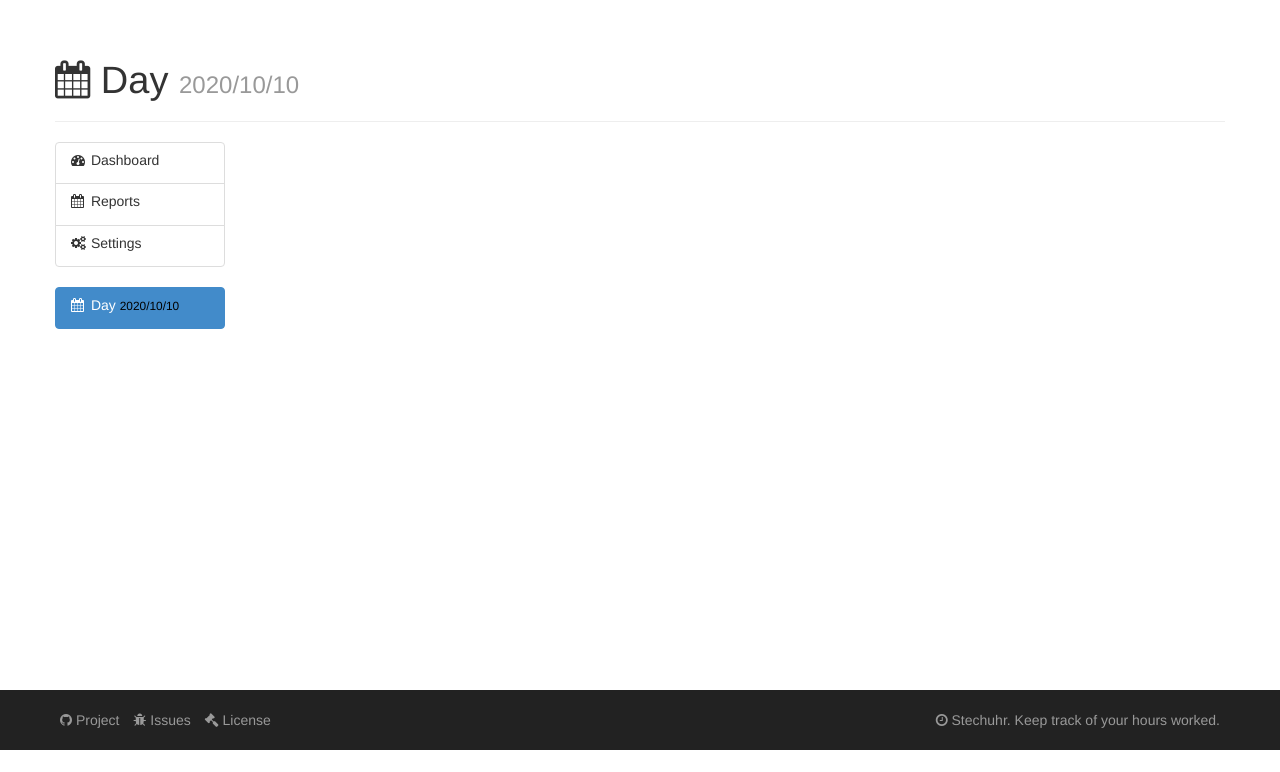
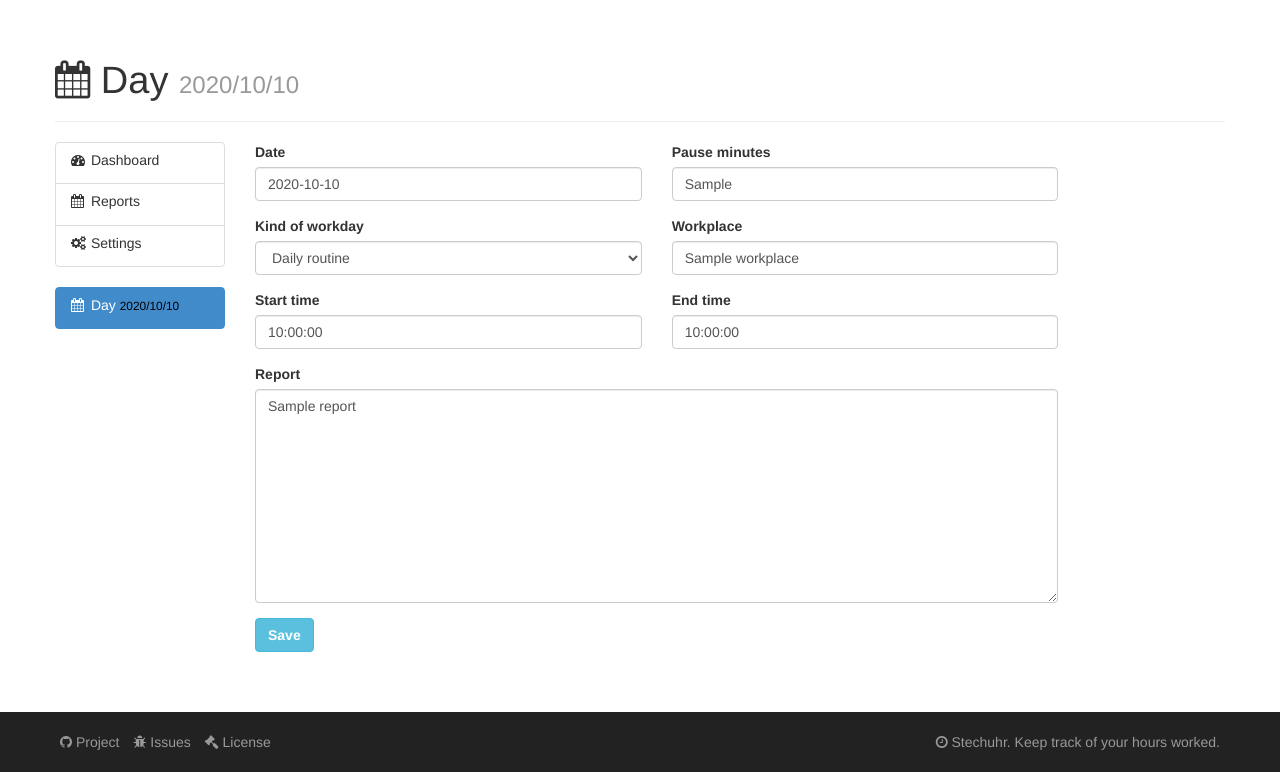
Before and after one commit to drscream/stech-uhr, a Django app: template stechuhr/templates/reports/day.html in a window 1280 px wide. Shown: the part 50-822 px from the top of the page. Before the commit the page ends 800 px from the top, so only its background shows below. Run offline with Django 3.2, Linux system fonts and the light colour scheme; the template is opened without the code that fills it: most values are stand-ins (such as "Sample title", 1, 10 or a date in 2020).

Commit message:
adapted templates to ... :P

```diff
--- a/stechuhr/templates/reports.html
+++ b/stechuhr/templates/reports.html
@@ -26,7 +26,7 @@
 					<i class="icon-fixed-width icon-dashboard"></i> Dashboard
 				</h5>
 			</a>
-			<a href="#" class="list-group-item active">
+			<a href="/stechuhr/reports/" class="list-group-item active">
 				<h5 class="list-group-item-heading">
 					<i class="icon-fixed-width icon-calendar"></i> Reports
 				</h5>
--- a/stechuhr/templates/reports/day.html
+++ b/stechuhr/templates/reports/day.html
@@ -26,7 +26,7 @@
 					<i class="icon-fixed-width icon-dashboard"></i> Dashboard
 				</h5>
 			</a>
-			<a href="#" class="list-group-item">
+			<a href="/stechuhr/reports/" class="list-group-item">
 				<h5 class="list-group-item-heading">
 					<i class="icon-fixed-width icon-calendar"></i> Reports
 				</h5>
@@ -47,10 +47,113 @@
 		</div>
 	</div>
 	<div class="col-lg-10">
-		<div class="row">
-			<div class="col-lg-12">
-			</div>
-		</div>
+		{% if report %}
+		<form action="/stechuhr/reports/day/{{ year }}/{{ month }}/{{ day }}/" method="post" id="form_reports_day">
+		{% csrf_token %}
+			<fieldset>
+				<div class="row">
+					<div class="col-lg-5">
+						<div class="form-group">
+							<label for="id_date">Date</label>
+							<input id="id_date" maxlength="254" name="date" type="text" class="form-control" value="{{ year }}-{{ month|leading_zero }}-{{ day|leading_zero }}"/>
+						</div>
+						<div class="form-group">
+							<label for="id_kind_of_workday">Kind of workday</label>
+							<select id="id_kind_of_workday" name="kind_of_workday" class="form-control">
+								<option value="Daily routine" {% if report.kind_of_workday == "Daily routine" %}selected{% endif %}>Daily routine</option>
+								<option value="Training" {% if report.kind_of_workday == "Training" %}selected{% endif %}>Training</option>
+								<option value="Seminar" {% if report.kind_of_workday == "Seminar" %}selected{% endif %}>Seminar</option>
+								<option value="Business Trip" {% if report.kind_of_workday == "Business Trip" %}selected{% endif %}>Business Trip</option>
+								<option value="Unfitness for work" {% if report.kind_of_workday == "Unfitness for work" %}selected{% endif %}>Unfitness for work</option>
+								<option value="Leave day" {% if report.kind_of_workday == "Leave day" %}selected{% endif %}>Leave day</option>
+								<option value="Flextime leave day" {% if report.kind_of_workday == "Flextime leave day" %}selected{% endif %}>Flextime leave day</option>
+							</select>
+						</div>
+						<div class="form-group">
+							<label for="id_start_time">Start time</label>
+							<input id="id_start_time" name="start_time" type="text" class="form-control" value="{{ report.start_time|time:"H:i:s" }}" />
+						</div>
+					</div>
+					<div class="col-lg-5">
+						<div class="form-group">
+							<label for="id_pause_minutes">Pause minutes</label>
+							<input id="id_pause_minutes" name="pause_minutes" type="text" class="form-control" value="{{ report.pause_minutes }}" />
+						</div>
+						<div class="form-group">
+							<label for="id_workplace">Workplace</label>
+							<input id="id_workplace" name="workplace" type="text" class="form-control" value="{{ report.workplace }}" />
+						</div>
+						<div class="form-group">
+							<label for="id_end_time">End time</label>
+							<input id="id_end_time" name="end_time" type="text" class="form-control" value="{{ report.end_time|time:"H:i:s" }}" />
+						</div>
+					</div>
+				</div>
+				<div class="row">
+					<div class="col-lg-10">
+						<div class="form-group">
+							<label for="id_report">Report</label>
+							 <textarea id="id_report" name="report" rows="10" class="form-control">{{ report.report }}</textarea>
+						</div>
+						<button class="btn btn-larg btn-info" type="submit" value="save">Save</button>
+					</div>
+				</div>
+			</fieldset>
+		</form>
+	{% else %}
+		<form action="/stechuhr/reports/day/{{ year }}/{{ month }}/{{ day }}/" method="post" id="form_reports_day">
+		{% csrf_token %}
+			<fieldset>
+				<div class="row">
+					<div class="col-lg-5">
+						<div class="form-group">
+							<label for="id_date">Date</label>
+							<input id="id_date" maxlength="254" name="date" type="text" class="form-control" value="{{ year }}-{{ month|leading_zero }}-{{ day|leading_zero }}"/>
+						</div>
+						<div class="form-group">
+							<label for="id_kind_of_workday">Kind of workday</label>
+							<select id="id_kind_of_workday" name="kind_of_workday" class="form-control">
+								<option value="Daily routine">Daily routine</option>
+								<option value="Training">Training</option>
+								<option value="Seminar">Seminar</option>
+								<option value="Business Trip">Business Trip</option>
+								<option value="Unfitness for work">Unfitness for work</option>
+								<option value="Leave day">Leave day</option>
+								<option value="Flextime leave day">Flextime leave day</option>
+							</select>
+						</div>
+						<div class="form-group">
+							<label for="id_start_time">Start time</label>
+							<input id="id_start_time" name="start_time" type="text" class="form-control" value="{% now "H:m:s" %}" />
+						</div>
+					</div>
+					<div class="col-lg-5">
+						<div class="form-group">
+							<label for="id_pause_minutes">Pause minutes</label>
+							<input id="id_pause_minutes" name="pause_minutes" type="text" class="form-control" value="{{ job.pause_minutes_per_day }}" />
+						</div>
+						<div class="form-group">
+							<label for="id_workplace">Workplace</label>
+							<input id="id_workplace" name="workplace" type="text" class="form-control" />
+						</div>
+						<div class="form-group">
+							<label for="id_end_time">End time</label>
+							<input id="id_end_time" name="end_time" type="text" class="form-control" />
+						</div>
+					</div>
+				</div>
+				<div class="row">
+					<div class="col-lg-10">
+						<div class="form-group">
+							<label for="id_report">Report</label>
+							 <textarea id="id_report" name="report" rows="10" class="form-control"></textarea>
+						</div>
+						<button class="btn btn-larg btn-info" type="submit" value="save">Save</button>
+					</div>
+				</div>
+			</fieldset>
+		</form>
+	{% endif %}
 	</div>
 </div>
 {% endblock %}
--- a/stechuhr/templates/reports/month.html
+++ b/stechuhr/templates/reports/month.html
@@ -14,7 +14,7 @@
 <div class="row">
 	<div class="col-lg-12">
 		<div class="page-header">
-			<h1><i class="icon-dashboard"></i> Dashboard <small>{{ user.first_name }} {{ user.last_name }}</small></h1>
+			<h1><i class="icon-calendar"></i> Month <small>{{ year }}/{{ month|leading_zero }}</small></h1>
 		</div>
 	</div>
 </div>
@@ -26,7 +26,7 @@
 					<i class="icon-fixed-width icon-dashboard"></i> Dashboard
 				</h5>
 			</a>
-			<a href="#" class="list-group-item">
+			<a href="/stechuhr/reports/" class="list-group-item">
 				<h5 class="list-group-item-heading">
 					<i class="icon-fixed-width icon-calendar"></i> Reports
 				</h5>
--- a/stechuhr/templates/reports/week.html
+++ b/stechuhr/templates/reports/week.html
@@ -14,7 +14,7 @@
 <div class="row">
 	<div class="col-lg-12">
 		<div class="page-header">
-			<h1><i class="icon-dashboard"></i> Dashboard <small>{{ user.first_name }} {{ user.last_name }}</small></h1>
+			<h1><i class="icon-calendar"></i> Week <small>{{ year }}/{{ week|leading_zero }}</small></h1>
 		</div>
 	</div>
 </div>
@@ -26,7 +26,7 @@
 					<i class="icon-fixed-width icon-dashboard"></i> Dashboard
 				</h5>
 			</a>
-			<a href="#" class="list-group-item">
+			<a href="/stechuhr/reports/" class="list-group-item">
 				<h5 class="list-group-item-heading">
 					<i class="icon-fixed-width icon-calendar"></i> Reports
 				</h5>
--- a/stechuhr/templates/reports/year.html
+++ b/stechuhr/templates/reports/year.html
@@ -14,19 +14,19 @@
 <div class="row">
 	<div class="col-lg-12">
 		<div class="page-header">
-			<h1><i class="icon-dashboard"></i> Dashboard <small>{{ user.first_name }} {{ user.last_name }}</small></h1>
+			<h1><i class="icon-calendar"></i> Year <small>{{ year }}</small></h1>
 		</div>
 	</div>
 </div>
 <div class="row last-row">
 	<div class="col-lg-2">
 		<div class="list-group">
-			<a href="#" class="list-group-item">
+			<a href="/stechuhr/user/dashboard/" class="list-group-item">
 				<h5 class="list-group-item-heading">
 					<i class="icon-fixed-width icon-dashboard"></i> Dashboard
 				</h5>
 			</a>
-			<a href="#" class="list-group-item">
+			<a href="/stechuhr/reports/" class="list-group-item">
 				<h5 class="list-group-item-heading">
 					<i class="icon-fixed-width icon-calendar"></i> Reports
 				</h5>
--- a/stechuhr/templates/user/dashboard.html
+++ b/stechuhr/templates/user/dashboard.html
@@ -21,7 +21,7 @@
 <div class="row last-row">
 	<div class="col-lg-2">
 		<div class="list-group">
-			<a href="#" class="list-group-item active">
+			<a href="/stechuhr/user/dashboard/" class="list-group-item active">
 				<h5 class="list-group-item-heading">
 					<i class="icon-fixed-width icon-dashboard"></i> Dashboard
 				</h5>
--- a/stechuhr/templates/user/settings/basic.html
+++ b/stechuhr/templates/user/settings/basic.html
@@ -44,9 +44,9 @@
 					<i class="icon-fixed-width icon-user"></i> Basic
 				</h5>
 			</a>
-			<a href="/stechuhr/user/settings/work/" class="list-group-item">
+			<a href="/stechuhr/user/settings/job/" class="list-group-item">
 				<h5 class="list-group-item-heading">
-					<i class="icon-fixed-width icon-desktop"></i> Work
+					<i class="icon-fixed-width icon-desktop"></i> Job
 				</h5>
 			</a>
 		</div>
```
Also changed, not shown: stechuhr/templates/user/settings.html (+15 -15 lines), stechuhr/templates/user/settings/job.html (renamed from stechuhr/templates/user/settings/work.html, +9 -9 lines), stechuhr/templates/user/settings/job_details.html (renamed from stechuhr/templates/user/settings/work_details.html, +14 -14 lines).
